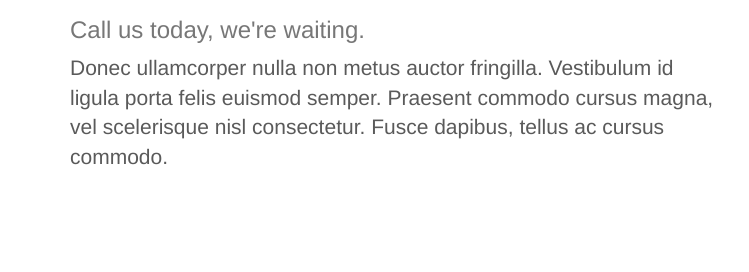
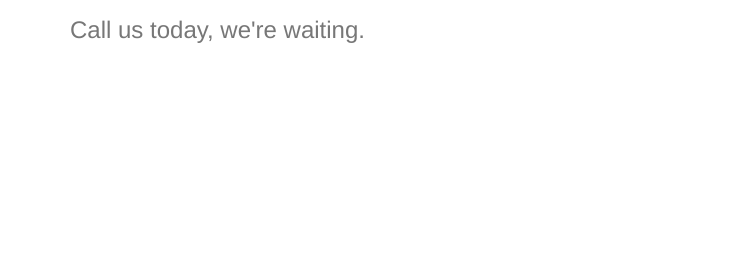
Before and after one commit to ThuyDuongTocDen/CompanyChoiceTaxi, a plain HTML site: page index.html in a window 1280 px wide. Shown: the part 1133-1405 px from the top of the page, 0-749 px from the left. Drawn offline with nearby package versions, Linux system fonts and the light colour scheme.

Commit message:
Update index.html

```diff
--- a/index.html
+++ b/index.html
@@ -1,29 +1,19 @@
 <!DOCTYPE html>
-<!-- saved from url=(0050)http://getbootstrap.com/examples/carousel/#contact -->
 <html lang="en">
-
 <head>
   <meta http-equiv="Content-Type" content="text/html; charset=UTF-8">
 
   <meta http-equiv="X-UA-Compatible" content="IE=edge">
   <meta name="viewport" content="width=device-width, initial-scale=1">
   <!-- The above 3 meta tags *must* come first in the head; any other head content must come *after* these tags -->
-  <meta name="description" content="">
+  <meta name="description" content="call 860-817-771 for best taxi cab servive in Hartford area.The transportation service provides 24/7 services out of Bradley International Airport to all New York, New Jersey and Massachusetts Airports">
   <meta name="author" content="">
   <link rel="icon" href="favicon.ico">
 
-  <title> Choice Taxi LLC</title>
+  <title> Choice Taxi: 860-817-771</title>
 
   <!-- Bootstrap core CSS -->
   <link href="./assets/css/bootstrap.min.css" rel="stylesheet">
-
-
-  <!-- HTML5 shim and Respond.js for IE8 support of HTML5 elements and media queries -->
-  <!--[if lt IE 9]>
-      <script src="https://oss.maxcdn.com/html5shiv/3.7.3/html5shiv.min.js"></script>
-      <script src="https://oss.maxcdn.com/respond/1.4.2/respond.min.js"></script>
-    <![endif]-->
-
   <!-- Custom styles for this template -->
   <link href="./index_files/carousel.css" rel="stylesheet">
   <style id="holderjs-style" type="text/css"></style>
@@ -96,8 +86,6 @@
       <div class="col-md-7">
         <h2 class="featurette-heading">Contact Us </h2>
         <h3><span class="text-muted">Call us today, we're waiting.</span></h3>
-        <p class="lead">Donec ullamcorper nulla non metus auctor fringilla. Vestibulum id ligula porta felis euismod semper. Praesent commodo
-          cursus magna, vel scelerisque nisl consectetur. Fusce dapibus, tellus ac cursus commodo.</p>
       </div>
       <div class="col-md-5">
         <iframe width="500" height="500" frameborder="1" style="border:0"
@@ -122,15 +110,12 @@ We accept Visa, Master Card, Discover, American Express and travel vouchers. For
     </div>
    <hr class="featurette-divider">
     <!-- /END THE FEATURETTES -->
-
-
     <!-- FOOTER -->
     <footer>
       <p class="pull-right"><a href="#home">Back to top</a></p>
       <p>© 2017 Choice Taxi LLC </p>
     </footer>
     <div style="height:300px">
-
     </div>
   </div>
   <!-- /.container -->
@@ -148,8 +133,5 @@ We accept Visa, Master Card, Discover, American Express and travel vouchers. For
   <script src="./index_files/holder.min.js.download"></script>
   <!-- IE10 viewport hack for Surface/desktop Windows 8 bug -->
   <script src="./index_files/ie10-viewport-bug-workaround.js.download"></script>
-
-
 </body>
-
 </html>
```
